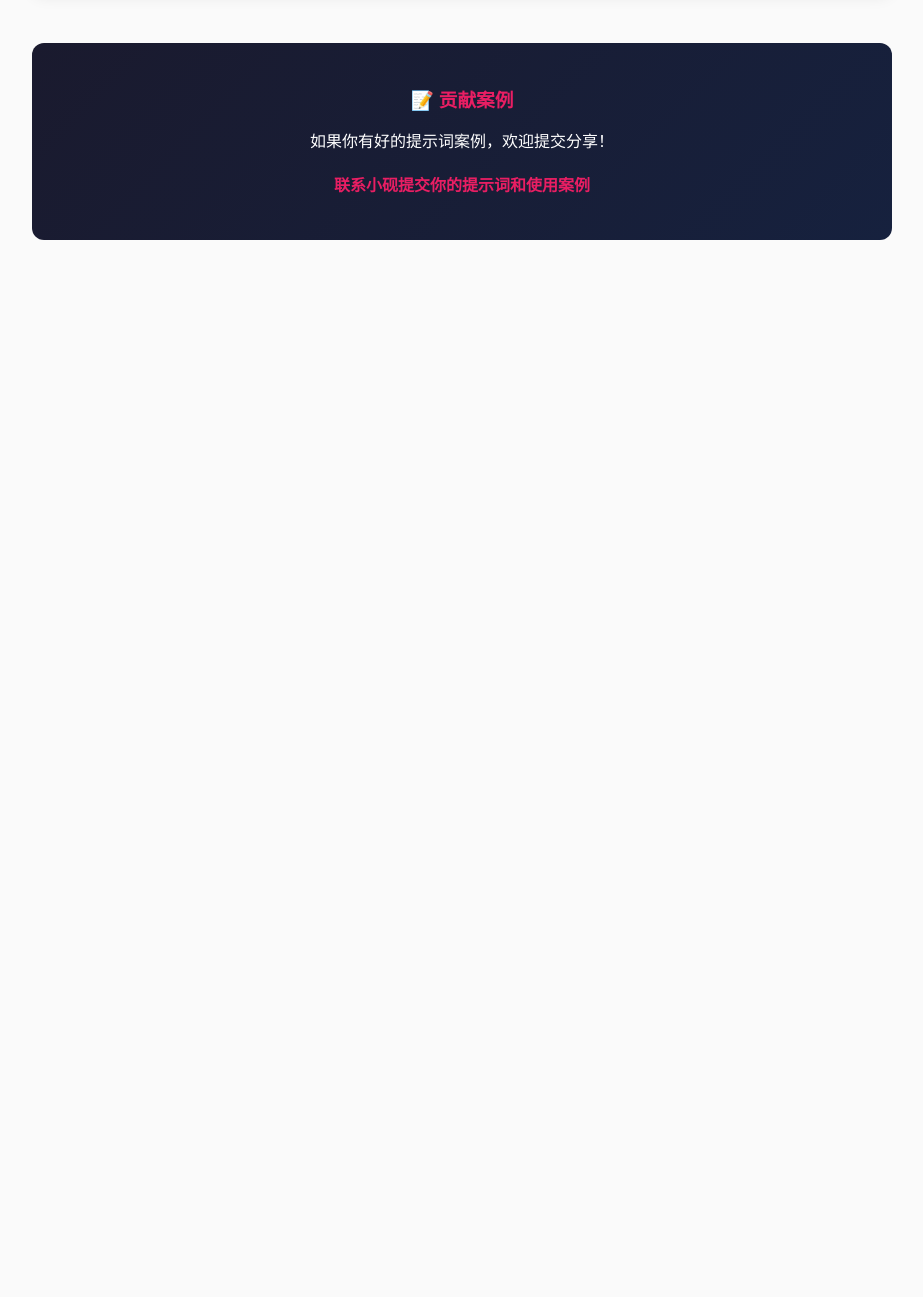
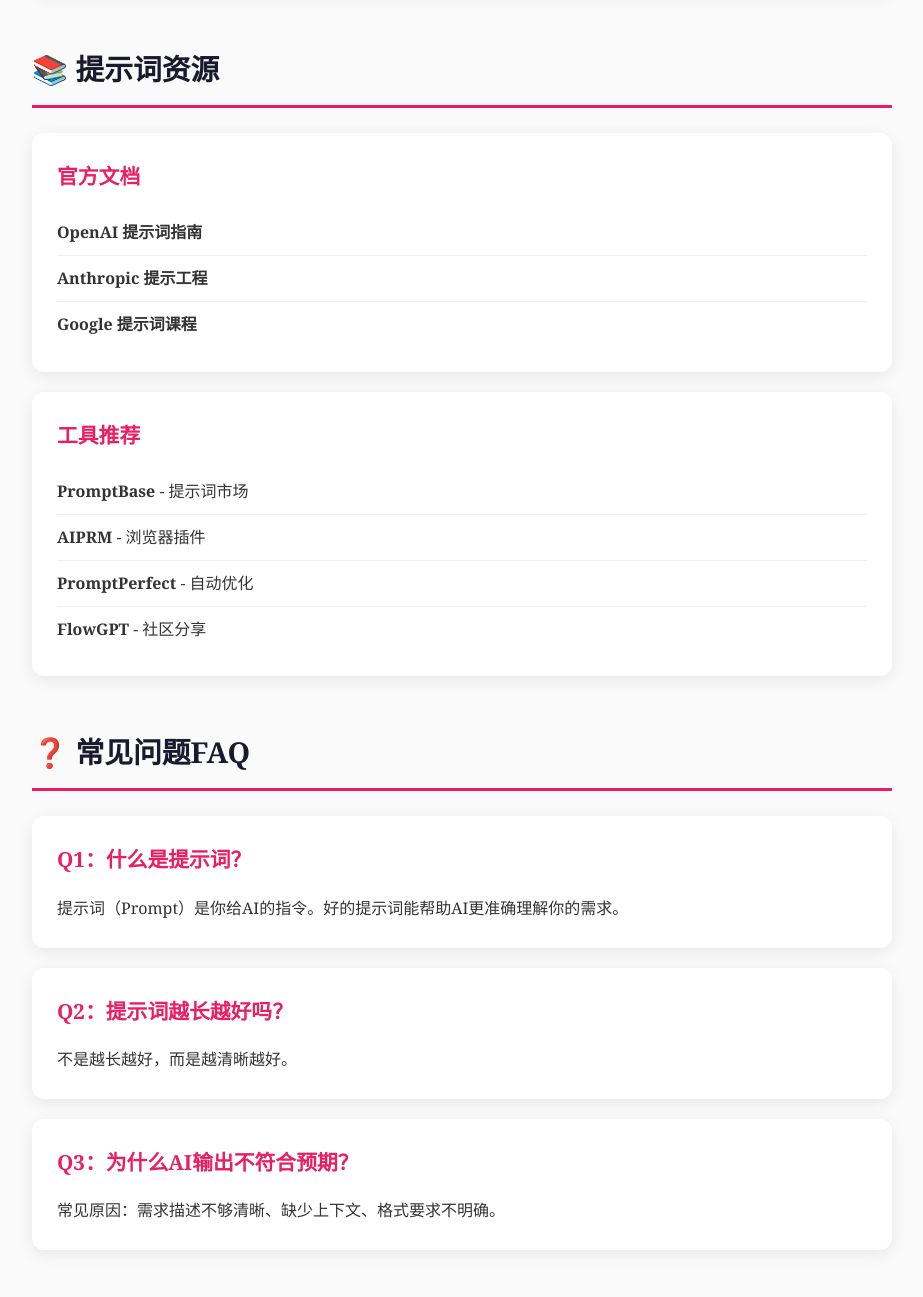
Before and after one commit to jie-xiao/guanfu-astro, an Astro site: page /guanfu-astro/prompts in a window 1280 px wide. Shown: the part 7720-9017 px from the top of the page, without its empty margins (178-1101 px from the left). Before the commit the page ends 8000 px from the top, so only its background shows below. Built offline with nearby package versions, Linux system fonts and the light colour scheme; Astro itself is replaced by a stand-in of ours.

Commit message:
feat: 添加资源集合和FAQ到提示词库

```diff
--- a/src/pages/prompts.astro
+++ b/src/pages/prompts.astro
@@ -278,6 +278,50 @@
         </div>
       </div>
 
+      <!-- 资源集合 -->
+      <div class="section" id="resources">
+        <h2>📚 提示词资源</h2>
+
+        <div class="card">
+          <h3>官方文档</h3>
+          <ul class="resource-list">
+            <li><strong>OpenAI 提示词指南</strong></li>
+            <li><strong>Anthropic 提示工程</strong></li>
+            <li><strong>Google 提示词课程</strong></li>
+          </ul>
+        </div>
+
+        <div class="card">
+          <h3>工具推荐</h3>
+          <ul class="resource-list">
+            <li><strong>PromptBase</strong> - 提示词市场</li>
+            <li><strong>AIPRM</strong> - 浏览器插件</li>
+            <li><strong>PromptPerfect</strong> - 自动优化</li>
+            <li><strong>FlowGPT</strong> - 社区分享</li>
+          </ul>
+        </div>
+      </div>
+
+      <!-- FAQ -->
+      <div class="section" id="faq">
+        <h2>❓ 常见问题FAQ</h2>
+
+        <div class="card">
+          <h3>Q1：什么是提示词？</h3>
+          <p>提示词（Prompt）是你给AI的指令。好的提示词能帮助AI更准确理解你的需求。</p>
+        </div>
+
+        <div class="card">
+          <h3>Q2：提示词越长越好吗？</h3>
+          <p>不是越长越好，而是越清晰越好。</p>
+        </div>
+
+        <div class="card">
+          <h3>Q3：为什么AI输出不符合预期？</h3>
+          <p>常见原因：需求描述不够清晰、缺少上下文、格式要求不明确。</p>
+        </div>
+      </div>
+
       <div class="contribute">
         <h3>📝 贡献案例</h3>
         <p>如果你有好的提示词案例，欢迎提交分享！</p>
@@ -382,6 +426,10 @@
   .checklist li { padding: 8px 0; border-bottom: 1px solid #eee; }
   .checklist li:before { content: "✓ "; color: #27ae60; }
 
+  .resource-list { list-style: none; padding: 0; }
+  .resource-list li { padding: 8px 0; border-bottom: 1px solid #eee; }
+  .resource-list li:last-child { border-bottom: none; }
+
   .contribute {
     text-align: center;
     padding: 40px;
```
